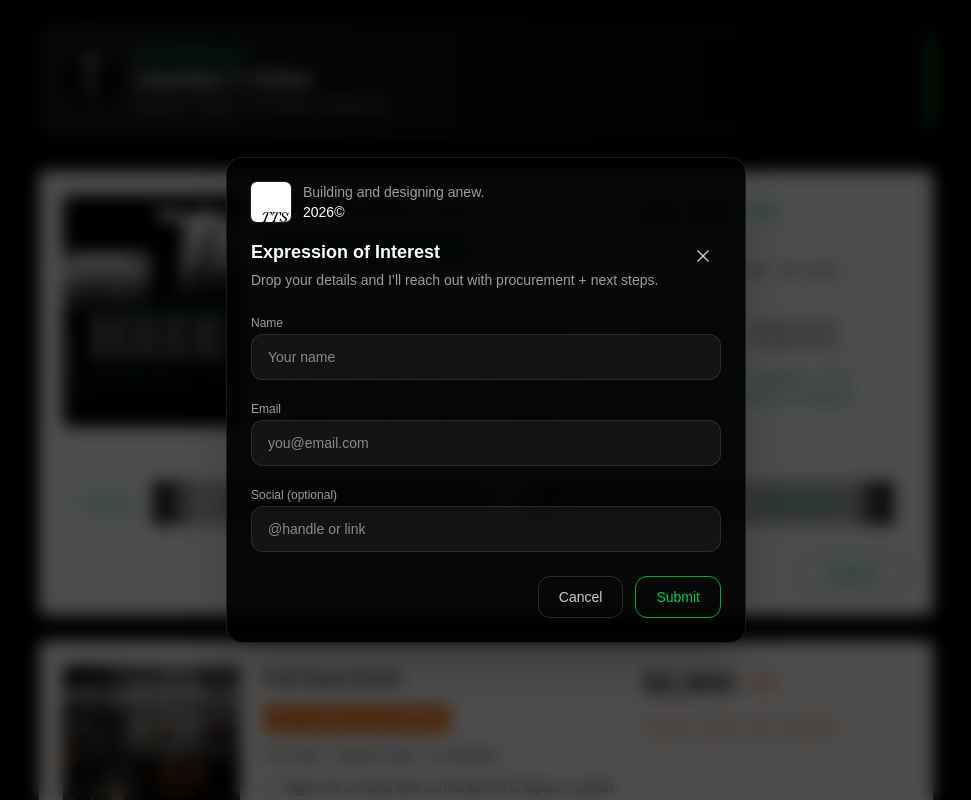
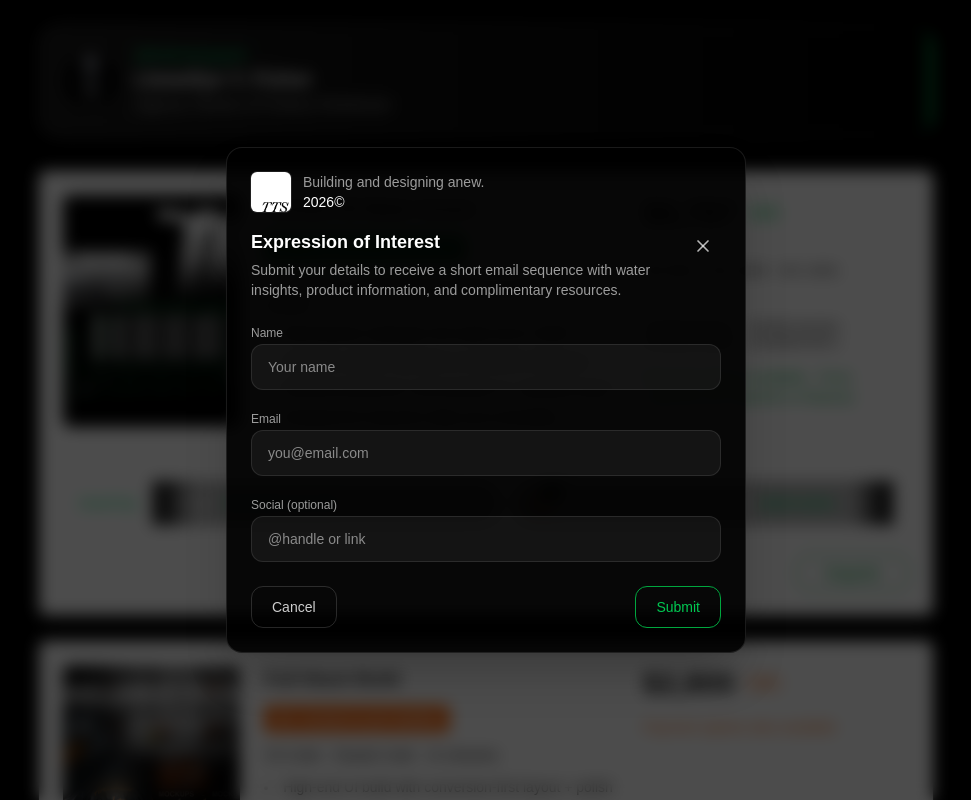
Before and after one commit to telluricaquarian/thethinkingspiritrepo, a Next.js app: page / in a window 1280 px wide. Both pictures are taken after a click on the button "Inquire". Shown: the top 800 px of the page, without its empty margins (154-1125 px from the left). Built offline with nearby package versions, Linux system fonts and the light colour scheme.

Commit message:
Update EOI modal copy and button alignment

```diff
--- a/components/ui/eoi-modal.tsx
+++ b/components/ui/eoi-modal.tsx
@@ -58,7 +58,8 @@ export default function EoiModal({ open, onOpenChange }: EoiModalProps) {
                 Expression of Interest
               </Dialog.Title>
               <Dialog.Description className="mt-1 text-sm text-white/60">
-                Drop your details and I’ll reach out with procurement + next steps.
+                Submit your details to receive a short email sequence with water
+                insights, product information, and complimentary resources.
               </Dialog.Description>
             </div>
 
@@ -98,9 +99,7 @@ export default function EoiModal({ open, onOpenChange }: EoiModalProps) {
             </div>
 
             <div className="space-y-2">
-              <label className="text-xs text-white/60">
-                Social (optional)
-              </label>
+              <label className="text-xs text-white/60">Social (optional)</label>
               <input
                 value={social}
                 onChange={(e) => setSocial(e.target.value)}
@@ -109,7 +108,8 @@ export default function EoiModal({ open, onOpenChange }: EoiModalProps) {
               />
             </div>
 
-            <div className="pt-2 flex items-center justify-end gap-3">
+            {/* Buttons: Cancel left, Submit right */}
+            <div className="pt-2 flex items-center justify-between gap-3">
               <Dialog.Close asChild>
                 <button
                   type="button"
```
